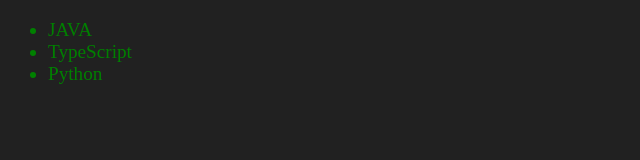
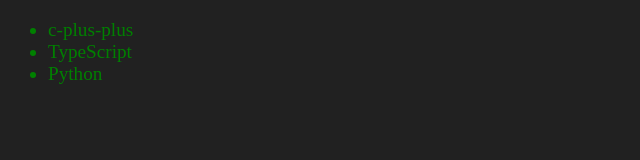
Before and after one commit to debabratabar/js-basics, a plain HTML site: page 05-dom-practice/dom-three.html in a window 1280 px wide. Shown: the full height of the page, 0-640 px from the left. Drawn offline with Linux system fonts and the light colour scheme.

Commit message:
minor-changes

```diff
--- a/05-dom-practice/dom-three.html
+++ b/05-dom-practice/dom-three.html
@@ -41,7 +41,10 @@
     }
     function editElements() { // editing any Existing Element
         const editEle = document.querySelector('li:first-child')
-        editEle.replaceWith(document.createElement('li').innerHTML('C-plas-plus'))
+        const newEle= document.createElement('li')
+        newEle.innerHTML='c-plus-plus'
+        console.log(newEle);
+        editEle.replaceWith(newEle)
     }
 
     let newLangs = ['JAVA' , 'TypeScript' , 'Python']
@@ -55,6 +58,8 @@
 
 
     removeElements() // removing first elements
+    editElements()//editing an existing Elements
+
 
 
 </script>
```
